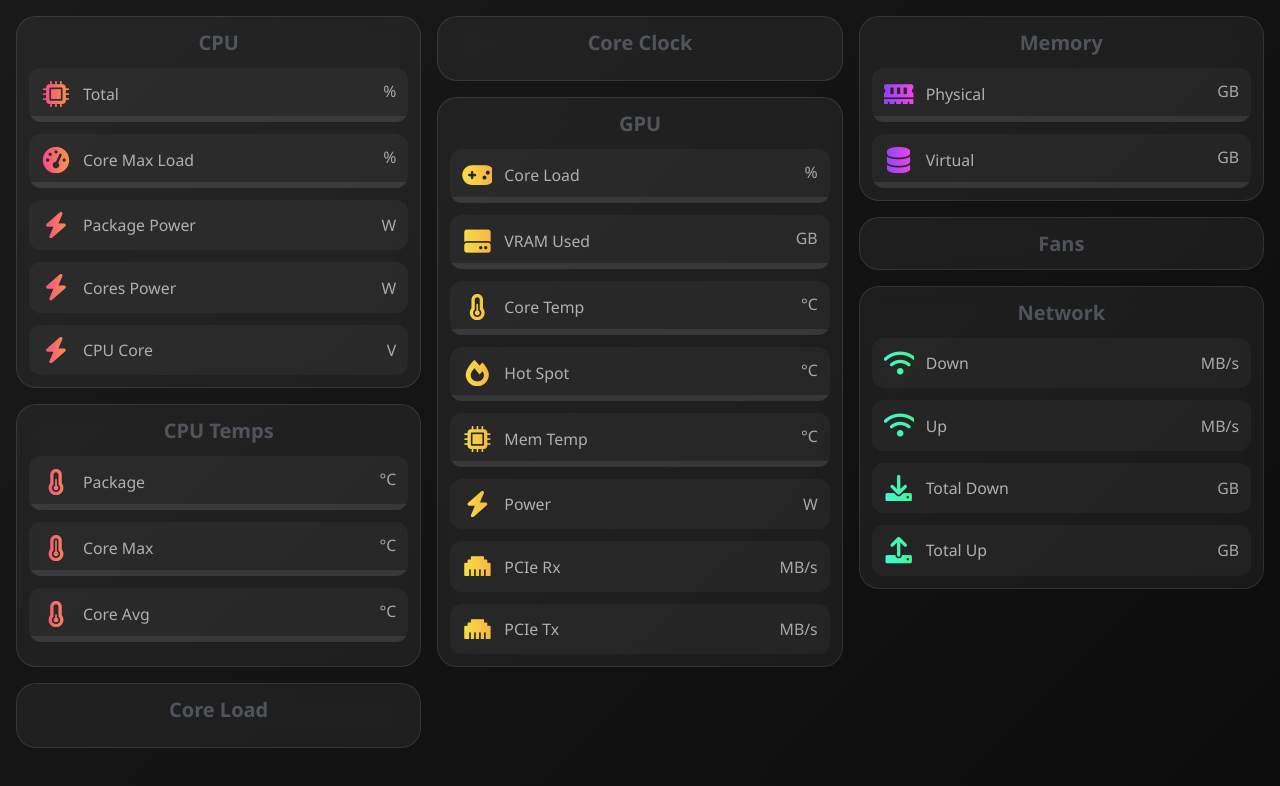
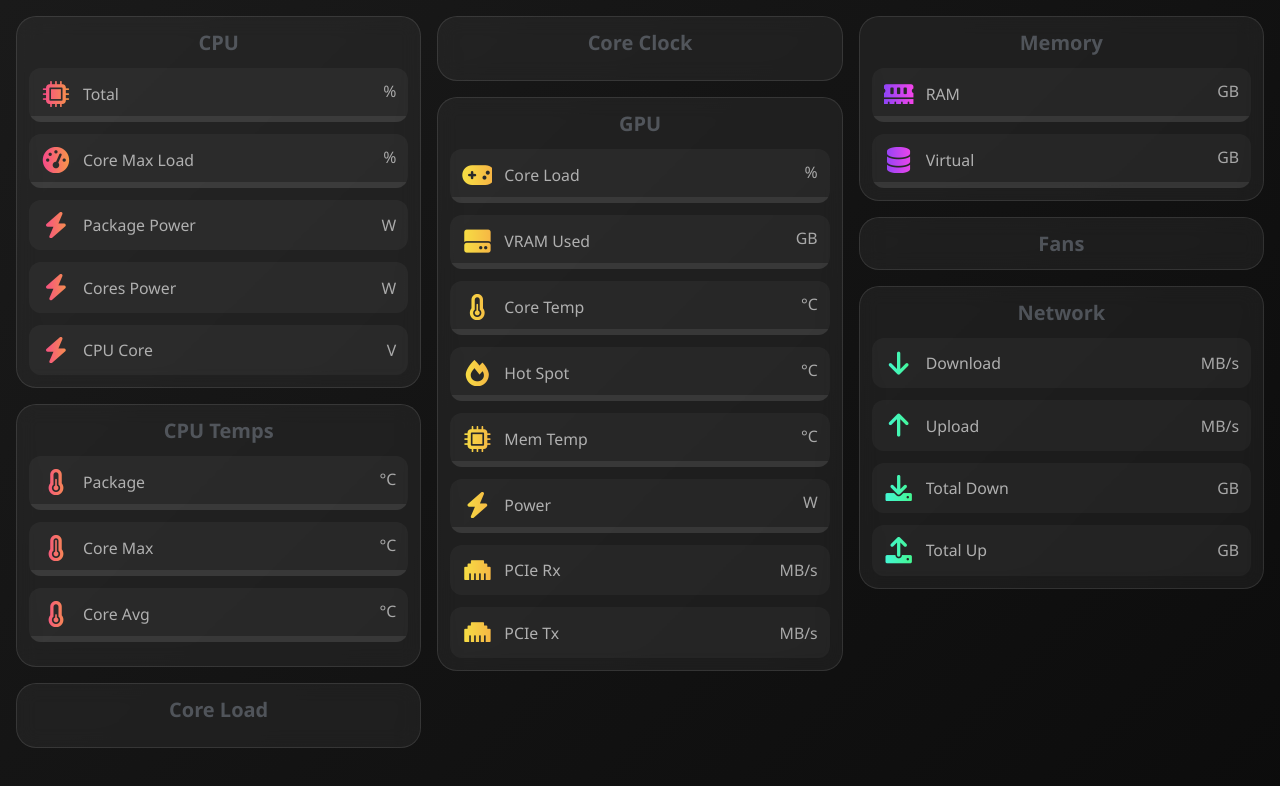
Before and after one commit to GeorgeAzma/hwm, a plain HTML site: page index.html in a window 1280 px wide. Drawn offline with Linux system fonts and the light colour scheme; no server answers.

Commit message:
gpu power utilization bar + tweaks

```diff
--- a/index.html
+++ b/index.html
@@ -55,7 +55,6 @@
             break-inside: avoid;
             display: inline-block;
             width: 100%;
-            min-width: 320px;
             margin-bottom: var(--gap);
             box-sizing: border-box;
         }
@@ -142,7 +141,6 @@
             font-size: 0.9em;
             color: #b0b0b0;
             flex: 1;
-            min-width: 0;
             overflow: hidden;
             text-overflow: ellipsis;
             white-space: nowrap;
@@ -271,7 +269,6 @@
 
             .glass-pane {
                 padding: var(--card-padding);
-                min-width: 250px;
             }
 
             .sensor-card {
@@ -302,13 +299,6 @@
 
             .sensor-group h2 {
                 font-size: 1.2em;
-            }
-        }
-
-        @media (min-width: 1600px) {
-            .dashboard-container {
-                columns: 380px;
-                max-width: 1600px;
             }
         }
 
@@ -589,6 +579,9 @@
                         <span class="sensor-value" id="gpu-power"></span><span class="sensor-unit">W</span>
                     </div>
                 </div>
+                <div class="progress-bar">
+                    <div class="progress-bar-fill" id="gpu-power-utilization-bar"></div>
+                </div>
             </div>
             <div class="sensor-card">
                 <div class="icon-value">
@@ -614,7 +607,7 @@
             <div class="sensor-card">
                 <div class="icon-value">
                     <i class="fas fa-memory sensor-icon"></i>
-                    <span class="sensor-label">Physical</span>
+                    <span class="sensor-label">RAM</span>
                     <div class="sensor-value-container">
                         <span class="sensor-value" id="memory-combined"></span><span class="sensor-unit">GB</span>
                     </div>
@@ -647,8 +640,8 @@
             <h2>Network</h2>
             <div class="sensor-card">
                 <div class="icon-value">
-                    <i class="fas fa-wifi sensor-icon"></i>
-                    <span class="sensor-label">Down</span>
+                    <i class="fas fa-arrow-down sensor-icon"></i>
+                    <span class="sensor-label">Download</span>
                     <div class="sensor-value-container">
                         <span class="sensor-value" id="wifi-download"></span><span class="sensor-unit">MB/s</span>
                     </div>
@@ -656,8 +649,8 @@
             </div>
             <div class="sensor-card">
                 <div class="icon-value">
-                    <i class="fas fa-wifi sensor-icon"></i>
-                    <span class="sensor-label">Up</span>
+                    <i class="fas fa-arrow-up sensor-icon"></i>
+                    <span class="sensor-label">Upload</span>
                     <div class="sensor-value-container">
                         <span class="sensor-value" id="wifi-upload"></span><span class="sensor-unit">MB/s</span>
                     </div>
@@ -1075,7 +1068,8 @@
             'gpu-core-temp': { apiId: '/gpu-nvidia/0/temperature/0', type: 'Temperature', barMax: 100 },
             'gpu-hotspot-temp': { apiId: '/gpu-nvidia/0/temperature/2', type: 'Temperature', barMax: 100 },
             'gpu-memory-temp': { apiId: '/gpu-nvidia/0/temperature/3', type: 'Temperature', barMax: 100 },
-            'gpu-power': { apiId: '/gpu-nvidia/0/power/0', type: 'Power', fixed: 0 },            // Memory
+            'gpu-power': { apiId: '/gpu-nvidia/0/power/0', type: 'Power', fixed: 0 },
+            'gpu-power-utilization': { apiId: '/gpu-nvidia/0/load/4', type: 'Load', barMax: 100 },            // Memory
             'memory-combined': { apiId: '/ram/data/0', type: 'Data', fixed: 1, formatter: formatMemory, barApiId: '/ram/load/0', barMax: 100 },
             'virtual-memory-combined': { apiId: '/ram/data/2', type: 'Data', fixed: 1, formatter: formatVirtualMemory, barApiId: '/ram/load/1', barMax: 100 },// Network (Dynamic - will be set automatically)
             'gpu-pcie-rx': { apiId: '/gpu-nvidia/0/throughput/0', type: 'Throughput', parseFactor: 1 / 1000000, fixed: 0 },
```
